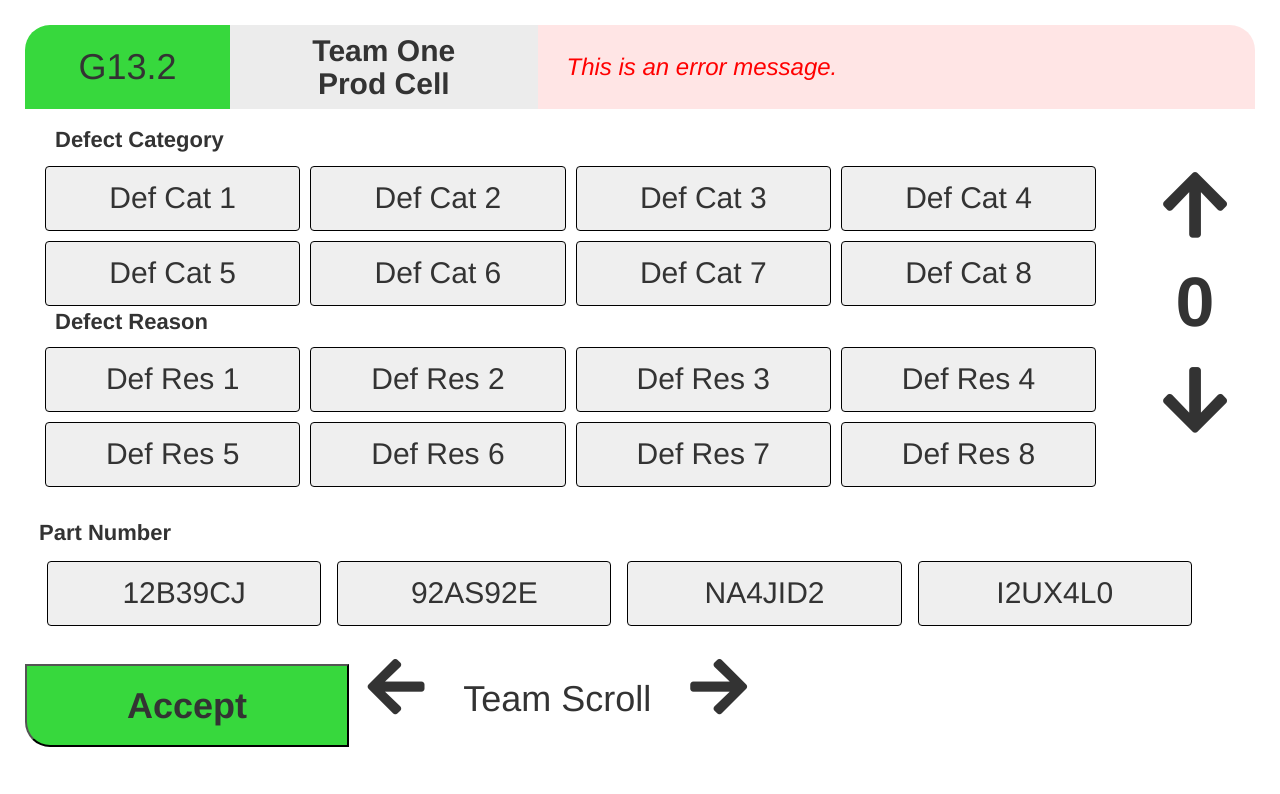
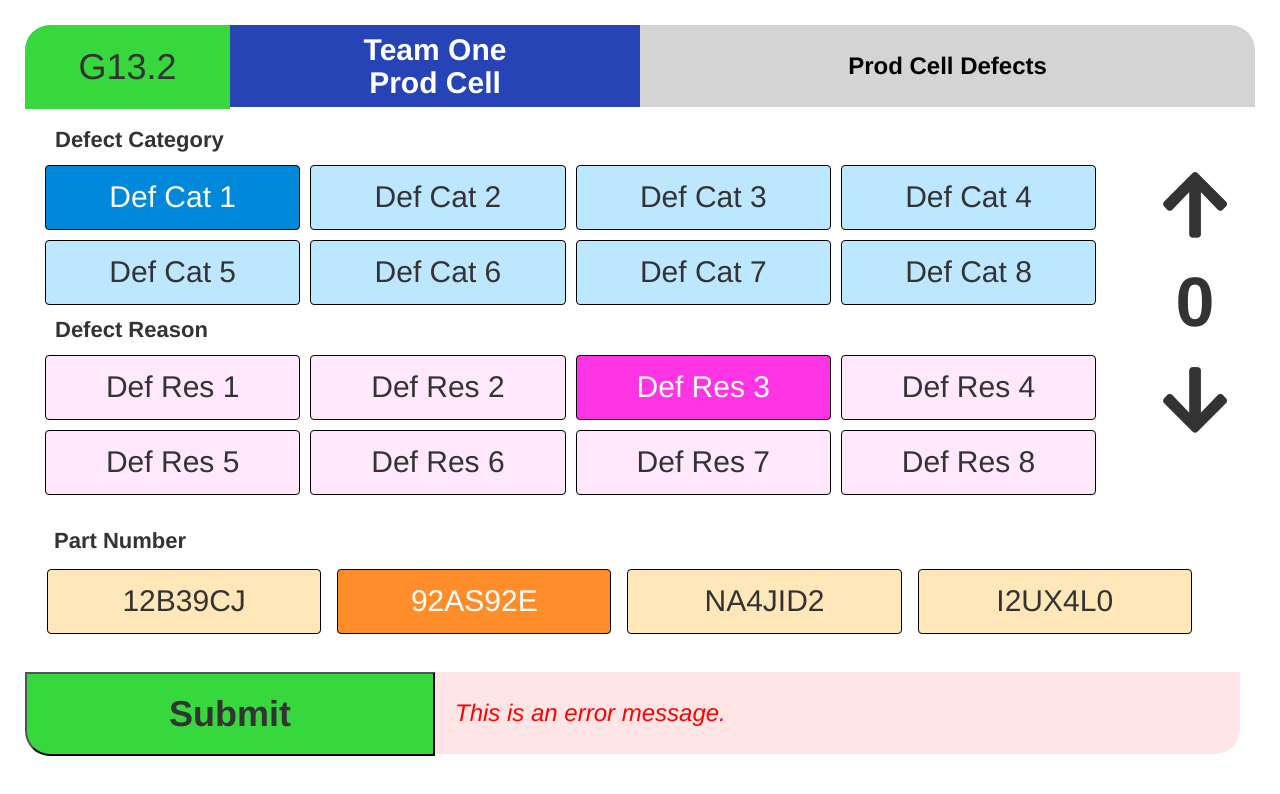
Before and after one commit to danzerdude10/PLCtest, a plain HTML site: page index.html in a window 1280 px wide. Drawn offline with nearby package versions, Linux system fonts and the light colour scheme.

Commit message:
final changes

```diff
--- a/CSS/main.css
+++ b/CSS/main.css
@@ -27,6 +27,7 @@
 
 .team-scoll-container {
     padding: 10px 20px;
+    text-align: center;
 }
 
 .fa-arrow-up {
@@ -68,7 +69,7 @@
 
 .lbl-defect-reason {
     margin: 5px 0;
-    margin-top: -5px;
+    margin-top: 4px;
     font-size: 22px;
     font-weight: bold;
     position: relative;
@@ -76,6 +77,7 @@
 }
 
 .lbl-part {
+    padding-left: 15px;
     margin: 5px 0;
     margin-top: -5px;
     font-size: 22px;
@@ -97,21 +99,38 @@
 }
 
 .lbl-prod-cell {
+    color: white;
     margin-bottom: 0;
-    background-color: #80808026;
+    background-color: #2644b5;
     font-weight: bold;
-    padding: 9px 0;
+    padding: 8px 0;
     text-align: center;
 }
 
+.lbl-page {
+    border-top-right-radius: 25px;
+    color: black;
+    margin-bottom: 0;
+    background-color: #989a9c6b;
+    font-weight: bold;
+    padding: 28px 0;
+    text-align: center;
+    margin-top: 20px;
+}
+
 .lbl-error-msg {
+    width: 100%;
     margin-bottom: 0;
-    border-top-right-radius: 25px;
+    border-bottom-right-radius: 25px;
     background-color: #ff00001a;
     color: red;
     font-style: italic;
-    padding: 29px;
+    padding: 28px 20px;
     right: 0;
+}
+
+.error-container {
+    padding-left: 0;
 }
 
 .quantity-container {
@@ -128,6 +147,7 @@
 }
 
 .btn-defect-category {
+    background-color: #75cbff7a;
     font-size: 30px;
     width: 23%;
     margin: 5px;
@@ -136,7 +156,13 @@
     border-radius: 4px;
 }
 
+.btn-defect-category-selected {
+    color: white;
+    background-color: #0088da;
+}
+
 .btn-defect-reason {
+    background-color: #ffb8f654;
     font-size: 30px;
     width: 23%;
     margin: 5px;
@@ -145,7 +171,13 @@
     border-radius: 4px;
 }
 
+.btn-defect-reason-selected {
+    color: white;
+    background-color: #ff34e5;
+}
+
 .btn-part {
+    background-color: #ffcf7580;
     font-size: 30px;
     width: 23%;
     margin: 8px;
@@ -154,13 +186,20 @@
     border-radius: 4px;
 }
 
+.btn-part-selected {
+    color: white;
+    background-color: #ff7800d6;
+}
+
 .accept-container {
     padding-left: 0;
+    padding-right: 0;
 }
 
 .btn-accept {
+    width: 100%;
     font-weight: bold;
     background-color: #37d83d;
-    padding: 20px 100px;
+    padding: 20px 10px;
     border-bottom-left-radius: 25px;
 }
--- a/index.html
+++ b/index.html
@@ -17,13 +17,14 @@
         <div class="custom-container">
             <div class="machine-header-container col-lg-12 col-md-12 col-sm-12 col-xs-12">
                 <label class="lbl-machine col-lg-2 col-md-2 col-sm-2 col-xs-2 h1">G13.2</label>
-                <label class="lbl-prod-cell col-lg-3 col-md-3 col-sm-3 col-xs-3 h2">Team One<br />Prod Cell</label>
-                <label class="lbl-error-msg col-lg-7 col-md-7 col-sm-7 col-xs-7 h3">This is an error message.</label>
+                <label class="lbl-prod-cell col-lg-4 col-md-4 col-sm-4 col-xs-4 h2">Team One<br />Prod Cell</label>
+<!--                <label class="lbl-error-msg col-lg-7 col-md-7 col-sm-7 col-xs-7 h3">This is an error message.</label>-->
+                <label class="lbl-page col-lg-6 col-md-6 col-sm-6 col-xs-6 h3">Prod Cell Defects</label>
             </div>
             <div class="col-lg-11 col-md-11 col-sm-11 col-xs-11">
                 <div class="defect-categories-container">
                     <label class="lbl-defect-category col-lg-12 col-md-12 col-sm-12 col-xs-12">Defect Category</label>
-                    <button class="btn-defect-category col-lg-3 col-md-3 col-sm-3 col-xs-3">Def Cat 1</button>
+                    <button class="btn-defect-category btn-defect-category-selected col-lg-3 col-md-3 col-sm-3 col-xs-3">Def Cat 1</button>
                     <button class="btn-defect-category col-lg-3 col-md-3 col-sm-3 col-xs-3">Def Cat 2</button>
                     <button class="btn-defect-category col-lg-3 col-md-3 col-sm-3 col-xs-3">Def Cat 3</button>
                     <button class="btn-defect-category col-lg-3 col-md-3 col-sm-3 col-xs-3">Def Cat 4</button>
@@ -35,7 +36,7 @@
                     <label class="lbl-defect-reason col-lg-12 col-md-12 col-sm-12 col-xs-12">Defect Reason</label>
                     <button class="btn-defect-reason col-lg-3 col-md-3 col-sm-3 col-xs-3">Def Res 1</button>
                     <button class="btn-defect-reason col-lg-3 col-md-3 col-sm-3 col-xs-3">Def Res 2</button>
-                    <button class="btn-defect-reason col-lg-3 col-md-3 col-sm-3 col-xs-3">Def Res 3</button>
+                    <button class="btn-defect-reason btn-defect-reason-selected col-lg-3 col-md-3 col-sm-3 col-xs-3">Def Res 3</button>
                     <button class="btn-defect-reason col-lg-3 col-md-3 col-sm-3 col-xs-3">Def Res 4</button>
                     <button class="btn-defect-reason col-lg-3 col-md-3 col-sm-3 col-xs-3">Def Res 5</button>
                     <button class="btn-defect-reason col-lg-3 col-md-3 col-sm-3 col-xs-3">Def Res 6</button>
@@ -54,21 +55,24 @@
             <div class="part-num-container col-lg-12 col-md-12 col-sm-12 col-xs-12">
                 <label class="lbl-part">Part Number</label>
                 <button class="btn-part col-lg-3 col-md-3 col-sm-3 col-xs-3">12B39CJ</button>
-                <button class="btn-part col-lg-3 col-md-3 col-sm-3 col-xs-3">92AS92E</button>
+                <button class="btn-part btn-part-selected col-lg-3 col-md-3 col-sm-3 col-xs-3">92AS92E</button>
                 <button class="btn-part col-lg-3 col-md-3 col-sm-3 col-xs-3">NA4JID2</button>
                 <button class="btn-part col-lg-3 col-md-3 col-sm-3 col-xs-3">I2UX4L0</button>
             </div>
             <div class="col-lg-12 col-md-12 col-sm-12 col-xs-12">
-                <div class="accept-container col-lg-3 col-md-3 col-sm-3 col-xs-3">
-                    <button class="btn-accept h1">Accept</button>
+                <div class="accept-container col-lg-4 col-md-4 col-sm-4 col-xs-4">
+                    <button class="btn-accept h1">Submit</button>
                 </div>
-                <div class="team-scoll-container col-lg-9 col-md-9 col-sm-9 col-xs-9">
-                    <div class="col-lg-12 col-md-12 col-sm-12 col-xs-12">
+                <div class="error-container col-lg-8 col-md-8 col-sm-8 col-xs-8">
+                    <label class="lbl-error-msg h3">This is an error message.</label>
+                </div>
+                <!--<div class="team-scoll-container col-lg-9 col-md-9 col-sm-9 col-xs-9">
+                    <div class="">
                         <span><i class="fa fa-arrow-left"></i></span>
                         <label class="lbl-team-scroll h1">Team Scroll</label>
                         <span><i class="fa fa-arrow-right"></i></span>
                     </div>
-                </div>
+                </div>-->
             </div>
         </div>
     </body>
```
